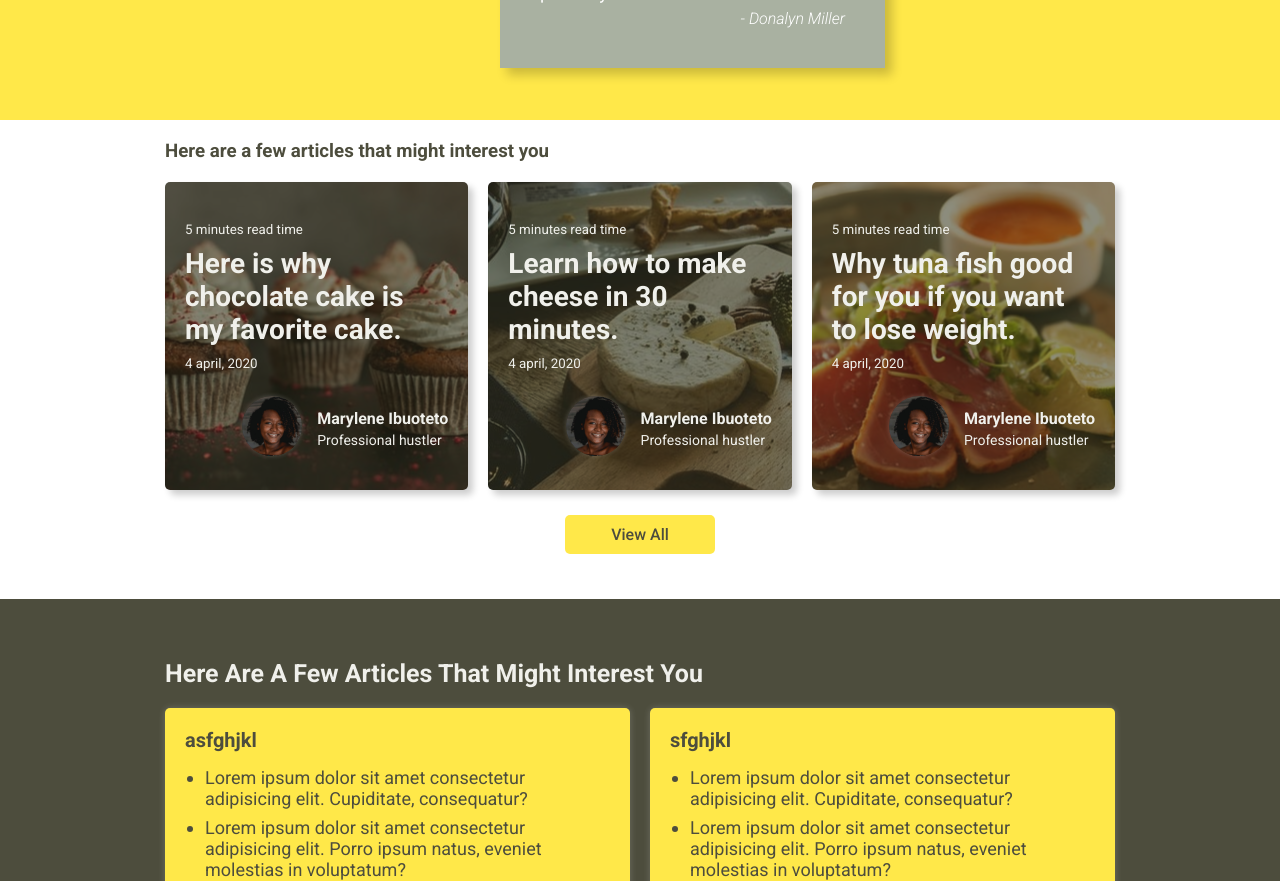
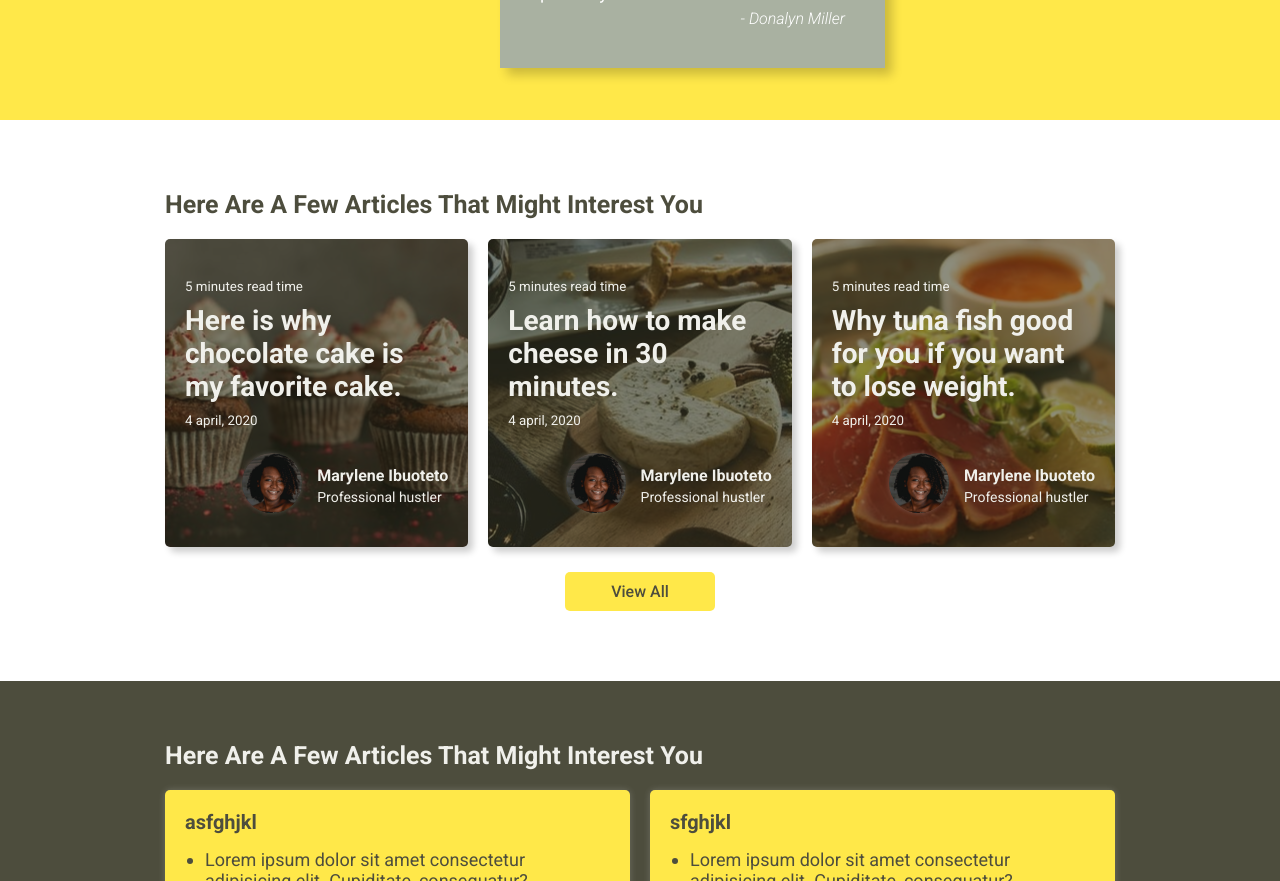
Before and after one commit to veedahv/my-blog, a Vue app: page / in a window 1280 px wide. Shown: the part 500-1381 px from the top of the page. Built offline with nearby package versions, Linux system fonts and the light colour scheme.

Commit message:
new commit

```diff
--- a/src/views/Home.vue
+++ b/src/views/Home.vue
@@ -29,7 +29,7 @@
     </div>
     <div class="blog-post-section">
       <div class="home-container">
-        <h3 class="home-sube-title">Here are a few articles that might interest you</h3>
+        <h3 class="home-sub-title">Here are a few articles that might interest you</h3>
         <div class="home-post-box">
           <div class="post-box" v-for="post in HomeBlogCards" :key="post.title">
             <home-blog-card :post="post"></home-blog-card>
@@ -218,6 +218,10 @@ export default {
   border-radius: 5px;
   font-weight: 500;
 }
+.blog-post-section {
+  padding-top: 40px;
+  padding-bottom: 25px;
+}
 .tips-post-section {
   padding-top: 40px;
   padding-bottom: 40px;
```
